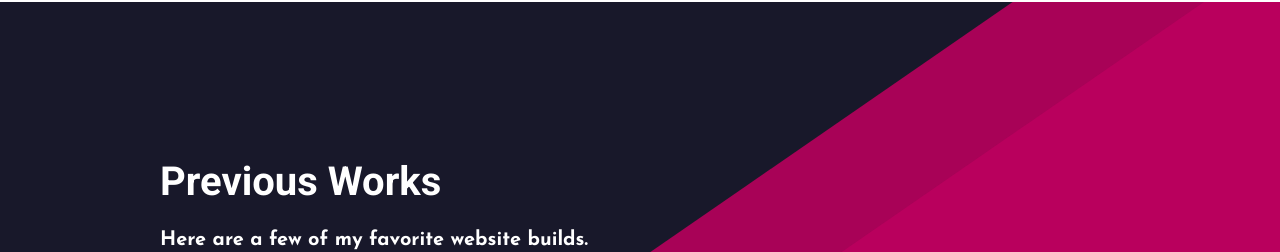
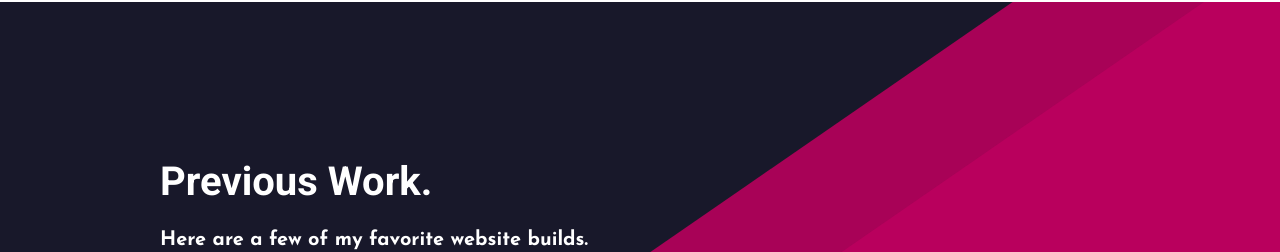
Before and after one commit to DillonKyleDev/PortfolioV3, a React (Create React App) app: page / in a window 1280 px wide. Shown: the part 3729-3981 px from the top of the page. Built offline with nearby package versions, Linux system fonts and the light colour scheme.

Commit message:
Added period

```diff
--- a/src/Components/Content/Content.js
+++ b/src/Components/Content/Content.js
@@ -121,7 +121,7 @@ const Content = () => {
         sectionHeader={
           <div>
             <h2 className='display--2'>
-              Previous Works
+              Previous Work.
             </h2>
             <p className='large'>
               Here are a few of my favorite website builds. All developed from the ground up in HubSpot.
```
